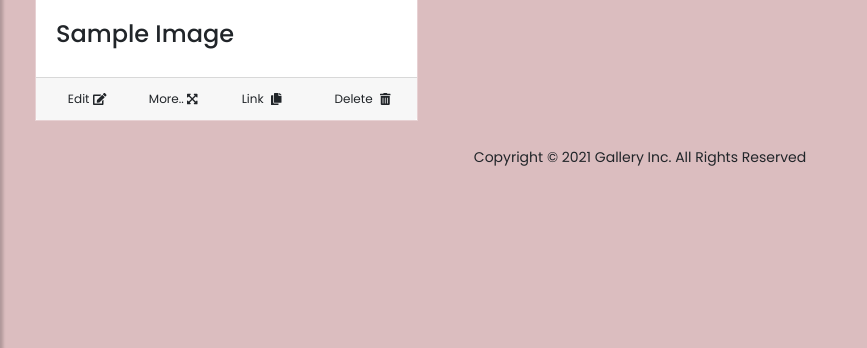
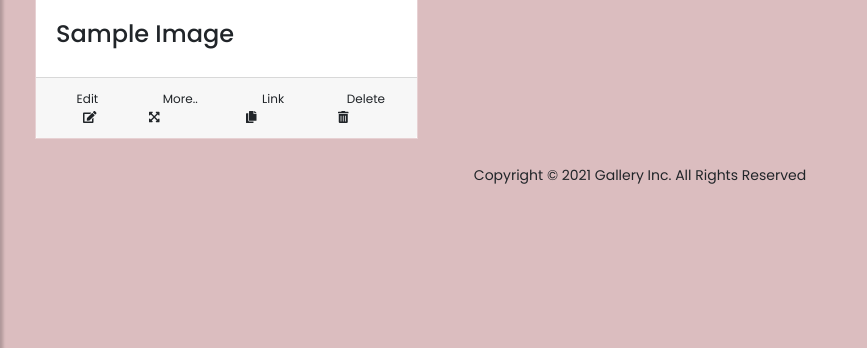
Before and after one commit to KenThumi/galleryApp, a Django app: page / in a window 1280 px wide. Shown: the part 237-585 px from the top of the page, without its empty margins (0-867 px from the left). Run offline with Django 3.2, Linux system fonts and the light colour scheme; tables that the repository leaves empty hold one stand-in row (values such as "Sample post"); some libraries are stand-ins or nearby versions.

Commit message:
Reviewed Responsiveness

```diff
--- a/photos/templates/base.html
+++ b/photos/templates/base.html
@@ -97,6 +97,8 @@
     <script src="https://cdnjs.cloudflare.com/ajax/libs/malihu-custom-scrollbar-plugin/3.1.5/jquery.mCustomScrollbar.concat.min.js"></script>
     <script src="{% static 'js/scripts.js' %}"></script>
     {% endblock %}
+
+
 </body>
 
 </html>
--- a/photos/templates/index.html
+++ b/photos/templates/index.html
@@ -63,7 +63,11 @@
                                 <div class="text-center">
                                     <a href="{% url 'edit' image.id %}">
                                         <span class="text-center">
-                                            Edit<i class="fas fa-edit ml-1"></i>
+
+                                            <div class="d-sm-none d-md-block">
+                                                Edit
+                                            </div>
+                                            <i class="fas fa-edit ml-1"></i>
                                         </span>
                                     </a>
                                 </div>
@@ -71,7 +75,10 @@
                             <div class="col-3">
                                 <a  href="{% url 'get_image' image.id%}" target="_blank" >
                                     <span class="text-center">
-                                        More..  <i class="fas fa-expand-arrows-alt"></i>
+                                        <div class="d-sm-none d-md-block">
+                                            More..
+                                        </div>
+                                        <i class="fas fa-expand-arrows-alt"></i>
                                     </span>
                                 </a>
 
@@ -79,14 +86,21 @@
                             <div class="col-3">
                                 <a href="{% url 'copy_image_url' image.id%}"  >
                                     <span class="text-center">
-                                        Link <i class="fas fa-copy ml-1"></i>
+                                        <div class="d-sm-none d-md-block">
+                                            Link
+                                        </div>
+                                        <i class="fas fa-copy ml-1"></i>
                                     </span>
                                 </a>
                             </div>
                             <div class="col-3">
                                 <a href="{% url 'delete_image' image.id%}"   onclick="return confirm('Confirm Delete')">
                                     <span class="text-center">
-                                        Delete <i class="fas fa-trash-alt ml-1"></i>
+                                        <div class="d-sm-none d-md-block">
+                                            Delete
+                                        </div>
+
+                                        <i class="fas fa-trash-alt ml-1"></i>
                                     </span>
                                 </a>
 
@@ -110,7 +124,7 @@
 <!-- copyrights -->
 <div class="mt-1 text-center">
     <small class="text-center">
-      Copyright © 2021 Gallery Inc. All Rights Reserved
+    Copyright © 2021 Gallery Inc. All Rights Reserved
     </small>
 </div>
 {% endblock %}
--- a/photos/templates/upload.html
+++ b/photos/templates/upload.html
@@ -26,7 +26,7 @@
 
 
 
-            <div class="md-block mx-auto" style="width: 70%;">
+            <div class="md-block mx-auto form-upload" >
                 <div>
                     <form method="POST" enctype="multipart/form-data">
                       {% csrf_token %}
--- a/static/css/styles.css
+++ b/static/css/styles.css
@@ -198,11 +198,17 @@ a.article:hover {
 }
 
 
-img{
+.card img{
     cursor: pointer;
     height: 250px !important;
+    width: 100%;
 }
 
+@media(max-width:768px){
+    .card img{
+        height: 175px !important;
+    }
+}
 
 .card{
     border-radius: 0;
@@ -224,3 +230,35 @@ img{
 .show{
     display:block;
 }
+
+
+
+@media(max-width:768px){
+    .d-sm-none{
+        display: none;
+    }
+}
+
+@media(min-width:769px){
+    .d-md-none{
+        display: block;
+    }
+}
+
+
+@media(max-width:900px){
+    .card-footer{
+        font-size: 9px;
+    }
+}
+
+.form-upload{
+    width: 70%;
+}
+
+
+@media(max-width:768px){
+    .form-upload{
+        width: 90%;
+    }
+}
```
